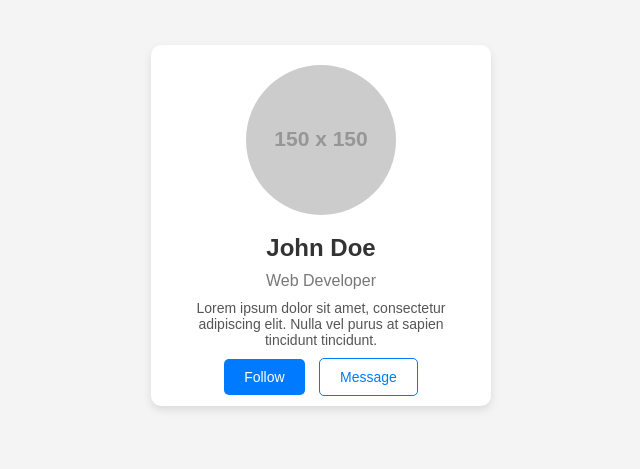
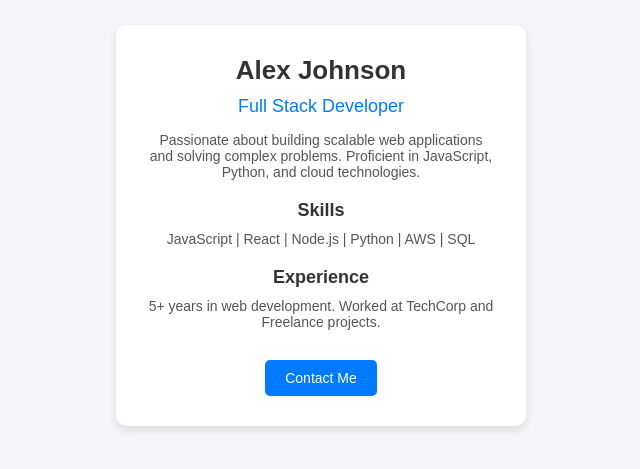
Before and after one commit to ntanh005/ntanh005.github.io, a plain HTML site: page index.html in a window 1280 px wide. Shown: the part 175-644 px from the top of the page, without its empty margins (319-959 px from the left). Drawn offline with Linux system fonts and the light colour scheme; placeholder pictures from the web are drawn by us.

Commit message:
Update index.html

```diff
--- a/index.html
+++ b/index.html
@@ -3,19 +3,41 @@
 <head>
     <meta charset="UTF-8">
     <meta name="viewport" content="width=device-width, initial-scale=1.0">
-    <title>Profile Page</title>
+    <title>Developer Profile</title>
 </head>
-<body style="font-family: Arial, sans-serif; background-color: #f4f4f4; margin: 0; padding: 0; display: flex; justify-content: center; align-items: center; height: 100vh;">
+<body style="font-family: 'Arial', sans-serif; background-color: #f4f4f9; margin: 0; padding: 0; display: flex; justify-content: center; align-items: center; height: 100vh;">
 
-    <div style="background-color: #fff; border-radius: 10px; box-shadow: 0 4px 8px rgba(0, 0, 0, 0.1); padding: 20px; width: 300px; text-align: center;">
-        <img src="https://via.placeholder.com/150" alt="Profile Picture" style="border-radius: 50%; width: 150px; height: 150px; margin-bottom: 15px;">
-        <h1 style="font-size: 24px; margin: 0; color: #333;">John Doe</h1>
-        <p style="font-size: 16px; color: #777; margin: 10px 0;">Web Developer</p>
-        <p style="font-size: 14px; color: #555; margin: 10px 0;">Lorem ipsum dolor sit amet, consectetur adipiscing elit. Nulla vel purus at sapien tincidunt tincidunt.</p>
-        <div style="margin-top: 20px;">
-            <a href="#" style="text-decoration: none; color: #fff; background-color: #007bff; padding: 10px 20px; border-radius: 5px; font-size: 14px; margin-right: 10px;">Follow</a>
-            <a href="#" style="text-decoration: none; color: #007bff; border: 1px solid #007bff; padding: 10px 20px; border-radius: 5px; font-size: 14px;">Message</a>
+    <div style="background-color: #fff; border-radius: 10px; box-shadow: 0 4px 8px rgba(0, 0, 0, 0.1); padding: 30px; width: 350px; text-align: center;">
+        <!-- Name -->
+        <h1 style="font-size: 26px; margin: 0; color: #333;">Alex Johnson</h1>
+        <!-- Job Title -->
+        <p style="font-size: 18px; color: #007bff; margin: 10px 0;">Full Stack Developer</p>
+
+        <!-- Bio -->
+        <p style="font-size: 14px; color: #555; margin: 15px 0;">
+            Passionate about building scalable web applications and solving complex problems. Proficient in JavaScript, Python, and cloud technologies.
+        </p>
+
+        <!-- Skills -->
+        <div style="margin: 20px 0;">
+            <h3 style="font-size: 18px; color: #333; margin: 0;">Skills</h3>
+            <p style="font-size: 14px; color: #555; margin: 10px 0;">
+                JavaScript | React | Node.js | Python | AWS | SQL
+            </p>
         </div>
+
+        <!-- Experience -->
+        <div style="margin: 20px 0;">
+            <h3 style="font-size: 18px; color: #333; margin: 0;">Experience</h3>
+            <p style="font-size: 14px; color: #555; margin: 10px 0;">
+                5+ years in web development. Worked at TechCorp and Freelance projects.
+            </p>
+        </div>
+
+        <!-- Contact Button -->
+        <a href="mailto:alex.johnson@example.com" style="text-decoration: none; color: #fff; background-color: #007bff; padding: 10px 20px; border-radius: 5px; font-size: 14px; display: inline-block; margin-top: 10px;">
+            Contact Me
+        </a>
     </div>
 
 </body>
```
